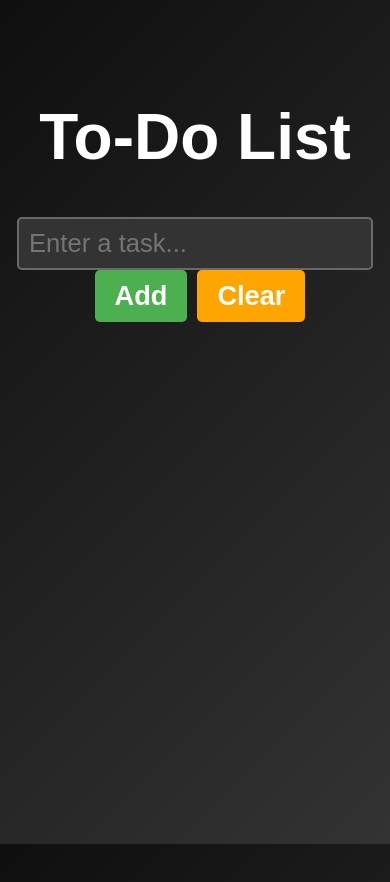
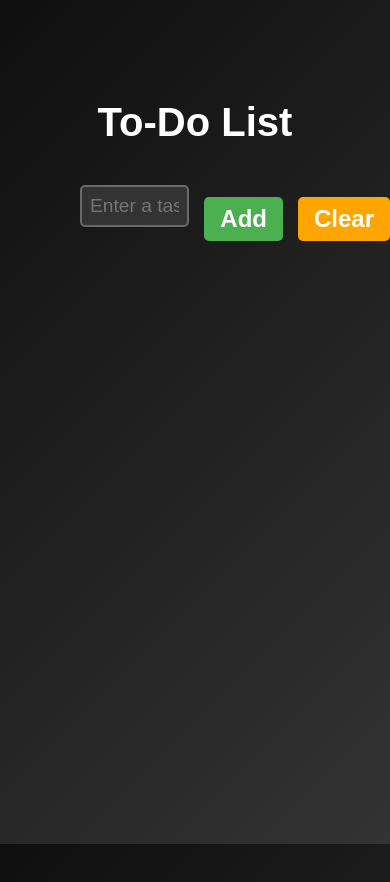
Before and after one commit to lirajoaop/to-do-list_React, a React (Vite) app in the folder vite-project/: page / in a window 390 px wide. Shown: the top 882 px of the page. Built offline with nearby package versions, Linux system fonts and the light colour scheme.

Commit message:
stylizing and trying to make this reponsive

```diff
--- a/vite-project/src/ToDoList.jsx
+++ b/vite-project/src/ToDoList.jsx
@@ -59,7 +59,7 @@ const ToDoList = () => {
     <div className="to-do-list">
       <h1>To-Do List</h1>
 
-      <div>
+      <div className="enter-a-task">
         <input
           type="text"
           placeholder="Enter a task..."
@@ -77,11 +77,15 @@ const ToDoList = () => {
         </button>
       </div>
 
+      <div className="tasks">
         <ol>
           {tasks.map((task, index) => (
             <li key={index}>
               <span className="text">{task}</span>
-            <button className="delete-button" onClick={() => deleteTask(index)}>
+              <button
+                className="delete-button"
+                onClick={() => deleteTask(index)}
+              >
                 Delete
               </button>
 
@@ -89,7 +93,10 @@ const ToDoList = () => {
                 ⬆️
               </button>
 
-            <button className="move-button" onClick={() => moveTaskDown(index)}>
+              <button
+                className="move-button"
+                onClick={() => moveTaskDown(index)}
+              >
                 ⬇️
               </button>
 
@@ -98,6 +105,7 @@ const ToDoList = () => {
           ))}
         </ol>
       </div>
+    </div>
   );
 };
 
--- a/vite-project/src/index.css
+++ b/vite-project/src/index.css
@@ -31,6 +31,14 @@ button {
   border-radius: 5px;
   cursor: pointer;
   transition: background-color 0.3s ease;
+}
+
+.enter-a-task {
+  display: flex;
+  text-align: center;
+  align-items: center;
+  justify-content: center;
+  margin-left: 5rem;
 }
 
 .add-button {
@@ -93,8 +101,8 @@ input[type="checkbox"]:checked::after {
   position: absolute;
   top: 50%;
   left: 50%;
-  width: 12px;
-  height: 12px;
+  width: 1em;
+  height: 1em;
   background-color: hsl(0, 0%, 100%);
   transform: translate(-50%, -50%);
   clip-path: polygon(
@@ -115,11 +123,23 @@ input[type="text"] {
   border-radius: 5px;
   color: white;
   background-color: #333333;
+  width: calc(100% - 40px);
+  max-width: 600px;
+}
+.tasks {
+  display: flex;
+  flex-direction: column;
+  align-items: center;
+  justify-content: center;
+  padding: 0 20px;
+  max-width: 100%; /* Limit the width of the tasks div */
+  overflow-wrap: break-word; /* Ensure text wraps within the div */
 }
 
 ol {
   padding: 0;
   max-width: 45rem;
+  width: 100%;
   margin-right: auto;
   margin-left: auto;
   margin-top: 2rem;
@@ -135,16 +155,123 @@ li {
   border-radius: 5px;
   display: flex;
   align-items: center;
+  justify-content: space-between;
+  flex-wrap: wrap;
+  max-width: 100%; /* Ensure list items stay within the parent div */
+  overflow-wrap: break-word; /* Ensure text wraps within the list item */
 }
 
 .text {
   flex: 1;
   color: white;
+  min-width: 200px;
+  flex: 1;
+  color: white;
+  min-width: 200px;
+  max-width: 100%; /* Limit the text width within the list item */
+  overflow-wrap: break-word; /* Ensure text wraps within the text div */
 }
 
-.delete-button,
 .move-button {
   padding: 8px 12px;
   font-size: 1.4rem;
   margin-left: 10px;
 }
+.delete-button {
+  padding: 12px 6px;
+  font-size: 1.2rem;
+  margin-left: 10px;
+}
+
+@media screen and (max-width: 1020px) {
+  h1 {
+    font-size: 3rem;
+  }
+
+  input[type="text"] {
+    font-size: 1.4rem;
+  }
+
+  .text {
+    font-size: 1.5rem; /* Reduz o tamanho da fonte em telas menores */
+  }
+
+  .delete-button,
+  .move-button {
+    padding: 6px 9px; /* Ajusta o padding para telas menores */
+    font-size: 1rem; /* Reduz o tamanho da fonte dos botões */
+    margin-left: 5px; /* Reduz a margem entre os botões */
+  }
+
+  input[type="checkbox"],
+  input[type="checkbox"]:checked,
+  input[type="checkbox"]:checked::after {
+    width: 35px;
+    height: 35px;
+    padding: 8px 12px;
+    margin-left: 5px;
+  }
+}
+
+@media screen and (max-width: 600px) {
+  h1 {
+    font-size: 2.5rem;
+  }
+
+  button {
+    font-size: 1.5rem;
+    padding: 8px 16px;
+  }
+
+  .add-button,
+  .clear-button {
+    margin-top: 25px;
+    margin-left: 15px;
+  }
+
+  input[type="text"] {
+    font-size: 1.2rem;
+    padding: 8px;
+  }
+
+  .tasks {
+    padding: 0 10px;
+    flex-direction: column;
+    align-items: flex-start;
+  }
+
+  li {
+    font-size: 1.6rem;
+    padding: 10px;
+  }
+
+  .text {
+    margin-bottom: 10px;
+    font-size: 1.2rem;
+  }
+
+  .delete-button,
+  .move-button {
+    margin-left: 0;
+    margin-bottom: 5px;
+    padding: 5px 8px;
+    font-size: 0.9rem;
+  }
+
+  input[type="checkbox"] {
+    width: 30px;
+    height: 30px;
+    padding: 4px 6px;
+    margin-left: 5px;
+  }
+
+  input[type="checkbox"]:checked {
+    width: 30px;
+    height: 30px;
+  }
+
+  input[type="checkbox"]:checked::after {
+    width: 0.8em;
+    height: 0.8em;
+  }
+}
```
Lines whose indentation alone changed are shown as unchanged.
